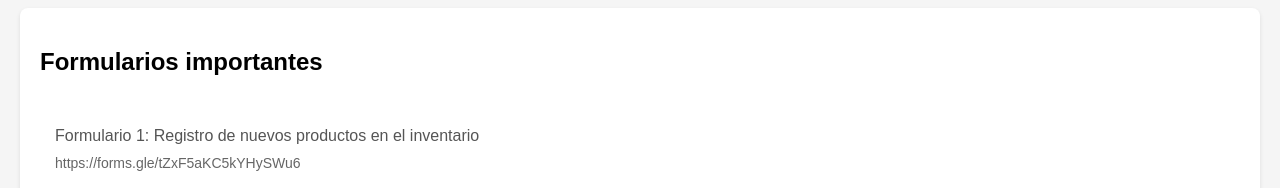
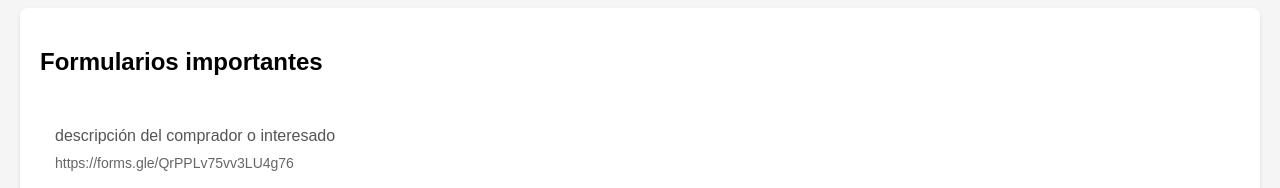
Before and after one commit to keyra731/adccomputer, a plain HTML site: page index (2).html in a window 1280 px wide. Shown: the part 750-938 px from the top of the page. Drawn offline with Linux system fonts and the light colour scheme.

Commit message:
Update index (2).html

```diff
--- a/index (2).html
+++ b/index (2).html
@@ -174,10 +174,10 @@
         <h2>Formularios importantes</h2>
 
         <div class="link-item">
-            <p class="link-description">Formulario 1: Registro de nuevos productos en el inventario</p>
-            <span class="link-url">https://forms.gle/tZxF5aKC5kYHySWu6</span>
+            <p class="link-description">descripción del comprador o interesado </p>
+            <span class="link-url">https://forms.gle/QrPPLv75vv3LU4g76</span>
             <div class="btn-container">
-                <a href="https://forms.gle/tZxF5aKC5kYHySWu6" target="_blank" class="btn btn-primary">Acceder al formulario</a>
+                <a href="https://forms.gle/QrPPLv75vv3LU4g76" target="_blank" class="btn btn-primary">Acceder al formulario</a>
             </div>
         </div>
 
```
